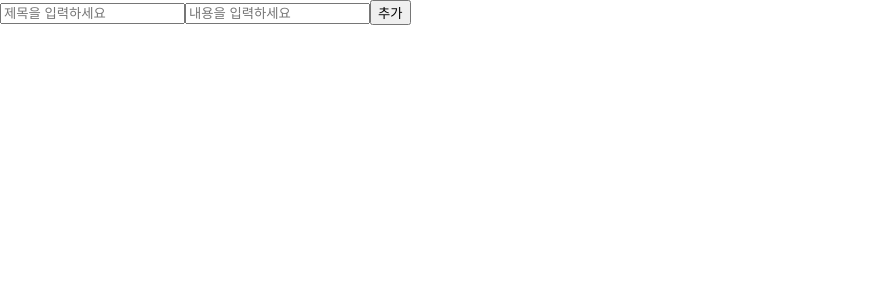
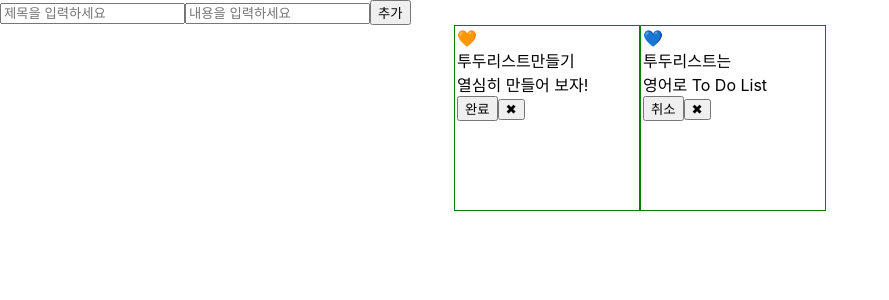
Before and after one commit to SsSseo/todo-pair, a React (Create React App) app: page / in a window 1280 px wide. Shown: the top 300 px of the page, without its empty margins (0-889 px from the left). Built offline with nearby package versions, Linux system fonts and the light colour scheme.

Commit message:
디자인 안 한. inputText, list 가져오기

```diff
--- a/package.json
+++ b/package.json
@@ -11,6 +11,7 @@
     "react-redux": "^8.1.2",
     "react-scripts": "5.0.1",
     "redux": "^4.2.1",
+    "styled-components": "^6.0.7",
     "web-vitals": "^2.1.0"
   },
   "scripts": {
--- a/src/App.jsx
+++ b/src/App.jsx
@@ -1,13 +1,13 @@
 import React, { useState } from 'react'
 import { useDispatch } from 'react-redux'
 import { addPlan } from './redux/moduls/Plans';
+import InputText from './components/InputText';
+import List from './components/List';
 
 function App() {
 
   const [title, setTitle] = useState('')
   const [body, setBody] = useState('')
-
-  const [nextId, setNextId] = useState(2);
 
   //제목 저장
   const titleChangeHandler = (event) => {
@@ -23,23 +23,8 @@ function App() {
 
   return (
     <div>
-      <input
-        value={title}
-        onChange={titleChangeHandler}
-        type="text"
-        placeholder="제목을 입력하세요" />
-      <input
-        value={body}
-        onChange={bodyChangeHandler}
-        type="text"
-        placeholder="내용을 입력하세요" />
-      <button
-        onClick={() => {
-          dispatch(addPlan(title, body))
-        }}
-        className="write-button">
-        추가
-      </button>
+        <InputText />
+        <List />
     </div>
   )
 }
--- a/src/components/InputText.jsx
+++ b/src/components/InputText.jsx
@@ -1,8 +1,56 @@
-import React from 'react'
+import React, { useState } from 'react'
+import { useDispatch } from 'react-redux';
+import { addPlan } from '../redux/moduls/Plans';
 
 function InputText() {
+
+  const dispatch = useDispatch()
+
+  const [title, setTitle] = useState('')
+  const [body, setBody] = useState('')
+
+  const [nextId, setNextId] = useState(2);
+
+  //제목 저장
+  const titleChangeHandler = (event) => {
+    setTitle(event.target.value)
+  }
+
+  //내용 저장
+  const bodyChangeHandler = (event) => {
+    setBody(event.target.value)
+  }
+
+  //저장 버튼
+  const addButtonHandler = (event) => {
+    event.preventDefault();
+
+    dispatch(addPlan( title, body, nextId ));
+    setTitle('')
+    setBody('')
+    setNextId(nextId + 1)
+  }
+
+
+
   return (
-    <div>InputText</div>
+    <div>
+      <input
+        value={title}
+        onChange={titleChangeHandler}
+        type="text"
+        placeholder="제목을 입력하세요" />
+      <input
+        value={body}
+        onChange={bodyChangeHandler}
+        type="text"
+        placeholder="내용을 입력하세요" />
+      <button
+        onClick={addButtonHandler}
+        className="write-button">
+        추가
+      </button>
+    </div>
   )
 }
 
--- a/src/components/List.jsx
+++ b/src/components/List.jsx
@@ -1,9 +1,66 @@
 import React from 'react'
+import styled from "styled-components";
+import { useSelector } from 'react-redux'
 
 function List() {
+
+  const plans = useSelector(state => state.plans.plans)
+
   return (
-    <div>List</div>
+    <StListContainer>
+      {
+        plans.map((plan) => {
+          return (
+            <StBox key={plan.id} className="list-container">
+              <div className="check-icon">{plan.isDone ? "💙" : "🧡"}</div>
+              <div className="list-plan">
+                <div className="list-title">{plan.title}</div>
+                <div className="list-content">{plan.body}</div>
+              </div>
+              <div>
+
+                {/* isDone의 상태에 따라 버튼 다르게 나오기 */}
+                {plan.isDone
+                  ? <button
+                    onClick={''}
+                    className="list-button list-working-button"
+                    data-tooltip="🧡">
+                    취소
+                  </button>
+                  : <button
+                    onClick={''}
+                    className="list-button list-done-button"
+                    data-tooltip="💙">
+                    완료
+                  </button>}
+
+                <button
+                  onClick={''}
+                  className="list-button list-delete-button">
+                  ✖
+                </button>
+              </div>
+            </StBox>
+          )
+        })
+      }
+
+    </StListContainer>
   )
+
 }
+const StListContainer = styled.div`
+  padding: 0 24px;
+  display: flex;
+  flex-direction: row;
+  justify-content: center;
+  align-items: center;
+`;
 
+const StBox = styled.div`
+  width: 180px;
+  height: 180px;
+  border: 1px solid green;
+  padding: 2px;
+`
 export default List
--- a/src/redux/config/configStore.js
+++ b/src/redux/config/configStore.js
@@ -1,10 +1,10 @@
 // 중앙 데이터 관리소(store)를 설정하는 부분
 import { combineReducers, createStore } from "redux";
-import list from '../moduls/Plans'
+import plans from '../moduls/Plans'
 
 const rootReducer = combineReducers({
   //모듈들이 객체 형태로 들어 갈 자리
-  list
+  plans
 })
 const store = createStore(rootReducer)
 
--- a/src/redux/moduls/Plans.jsx
+++ b/src/redux/moduls/Plans.jsx
@@ -6,11 +6,12 @@ const ADD_PLAN = "ADD_PLAN"
 
 
 // 매개변수의 payload는 App컴포넌트에서 받아온다
-export const addPlan = (title, body) => {
+export const addPlan = (title, body, nextId) => {
+  console.log(title, body, nextId)
   return {
     type: ADD_PLAN,
     payload: {
-      id: 0,
+      id: nextId,
       title,
       body,
       isDone: false
@@ -41,22 +42,15 @@ const initialState = {
 const todoList = (state = initialState, action) => {
   switch (action.type) {
     case ADD_PLAN:
-      console.log(state)
+      console.log(action)
       return {
         ...state,
-        plans: state.plans.concat({
-          id: action.payload.id,
-          title: action.payload.title,
-          body: action.payload.body,
-          isDone: false
-        }),
+        plans: [...state.plans, action.payload],
       }
     default:
       return state
   }
 }
 
-// action 객체라는 것은 action payload 만큼 처리하는 것이다
-// 예) payload가 3이다. 3만큼 plus
 
 export default todoList
```
Also changed, not shown: src/App.css (deleted, +0 -38 lines), 2 other files (tests, documents, lock files or other folders).
